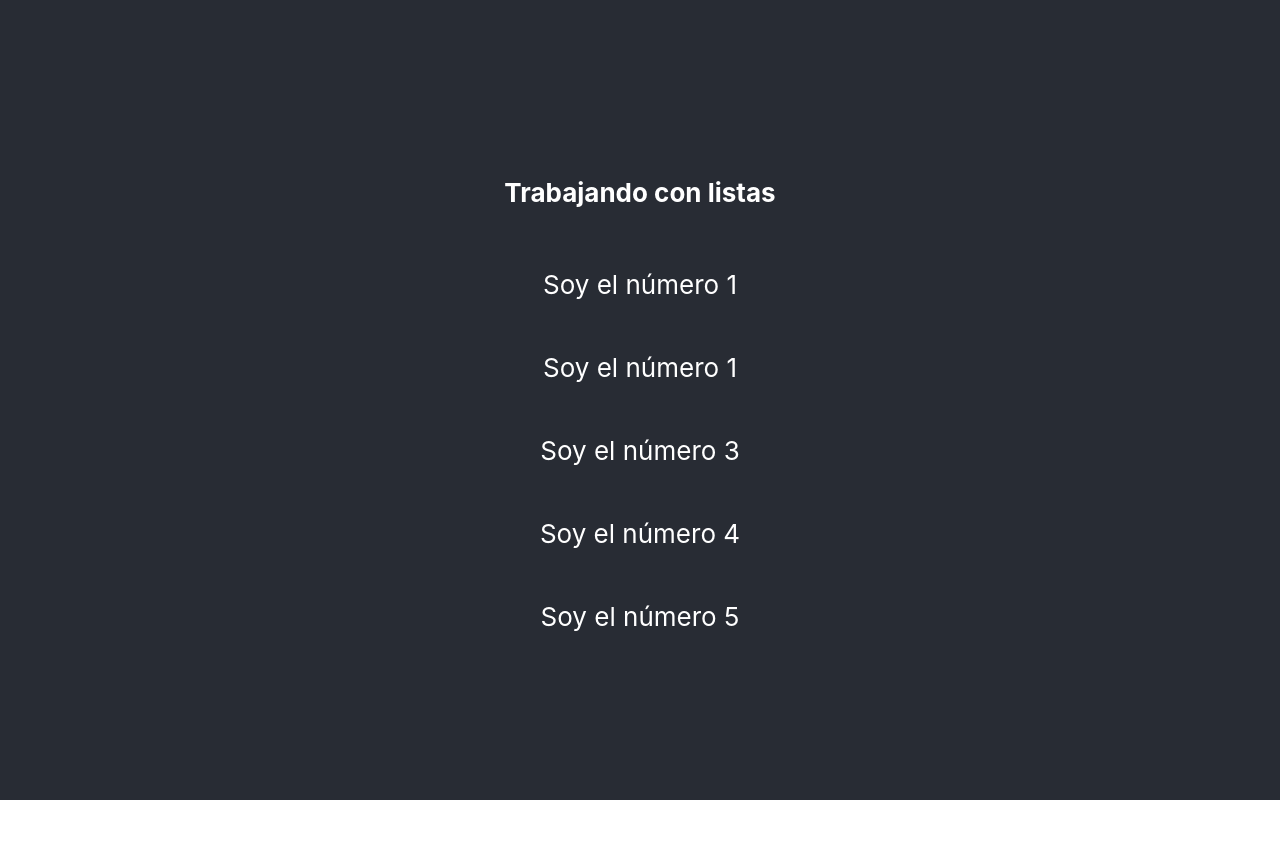
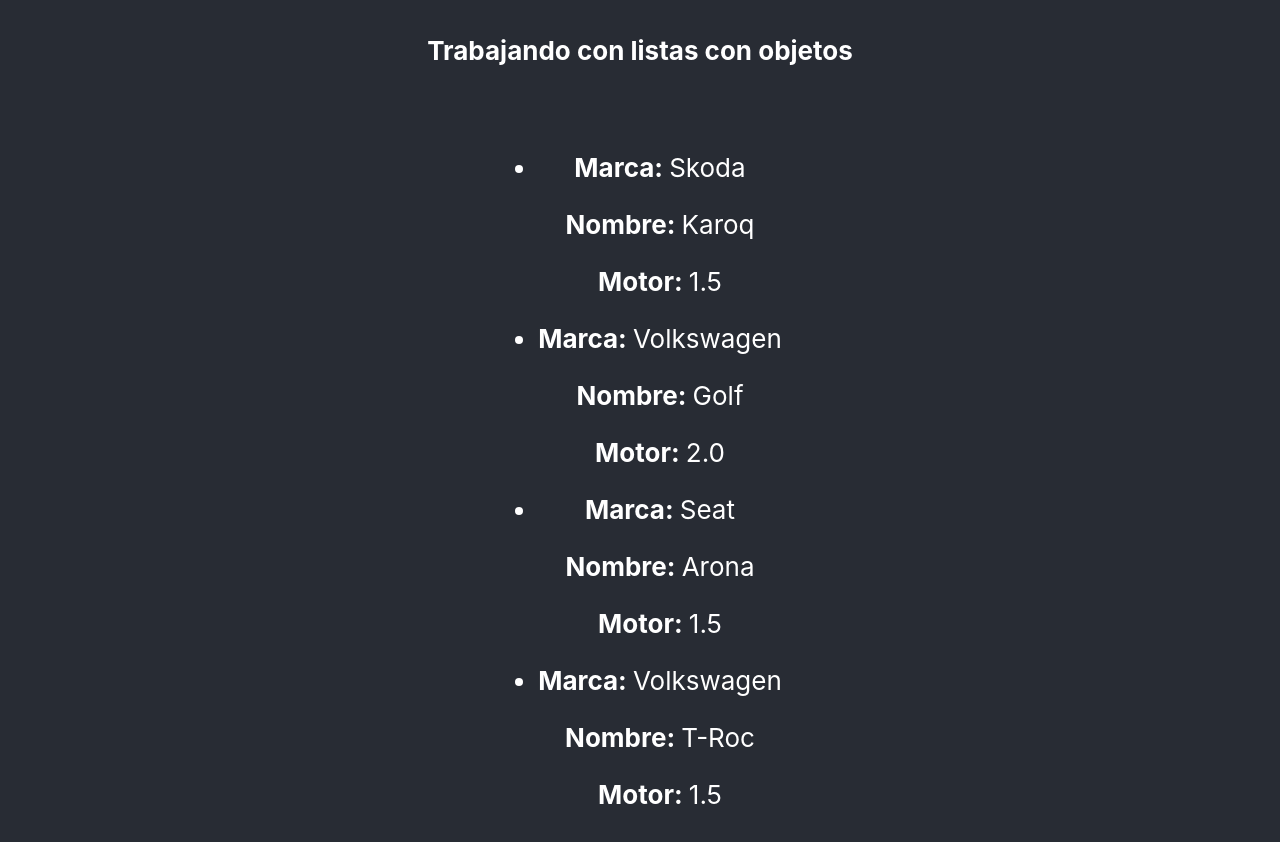
Before and after one commit to daserrano/reactNative, a React (Create React App) app: page / in a window 1280 px wide. Shown: the top 842 px of the page. Before the commit the page ends 800 px from the top, so only its background shows below. Built offline with nearby package versions, Linux system fonts and the light colour scheme.

Commit message:
Trabajando con lista con objetos

```diff
--- a/src/App.js
+++ b/src/App.js
@@ -1,17 +1,35 @@
 import React, { Component } from 'react';
 import logo from './logo.svg';
 import './App.css';
+import cars from './data/cars.json'
+
+class CarItem extends Component {
+  render() {
+    const {car} = this.props
+
+    return (
+      <li key={car.id}>
+        <p><strong>Marca: </strong>{car.company}</p>
+        <p><strong>Nombre: </strong>{car.name}</p>
+        <p><strong>Motor: </strong>{car.engine}</p>
+      </li>
+    )
+  }
+}
 
 class App extends Component {
     render() {
-      const numbers = [1, 1, 3, 4, 5]
     return (
     <div className="App">
       <header className="App-header">
-        <h4>Trabajando con listas</h4>
-        {numbers.map((number, index) => {
-          return <p key={index}>Soy el número {number} </p>
-        })}
+        <h4>Trabajando con listas con objetos</h4>
+        <ul>
+          {
+            cars.map(car => {
+              return <CarItem key={car.id} car={car}/>
+            })
+          }
+        </ul>
       </header>
     </div>
   );
--- /dev/null
+++ b/src/data/cars.json
@@ -0,0 +1,26 @@
+[
+  {
+    "id": "efe1a0cd-8353-4ba0-d4v3-30434c933298",
+    "name": "Karoq",
+    "company": "Skoda",
+    "engine": "1.5"
+  },
+  {
+    "id": "9b9048ec-fff8-4bc5-m1k3-d0c65b83eb92",
+    "name": "Golf",
+    "company": "Volkswagen",
+    "engine": "2.0"
+  },
+  {
+    "id": "f447e8a1-26a2-4e3a-p3n3-724e93fd4945",
+    "name": "Arona",
+    "company": "Seat",
+    "engine": "1.5"
+  },
+  {
+    "id": "52f1c5b7-14b5-41c0-t3t4-42ef853a7648",
+    "name": "T-Roc",
+    "company": "Volkswagen",
+    "engine": "1.5"
+  }
+]
```
